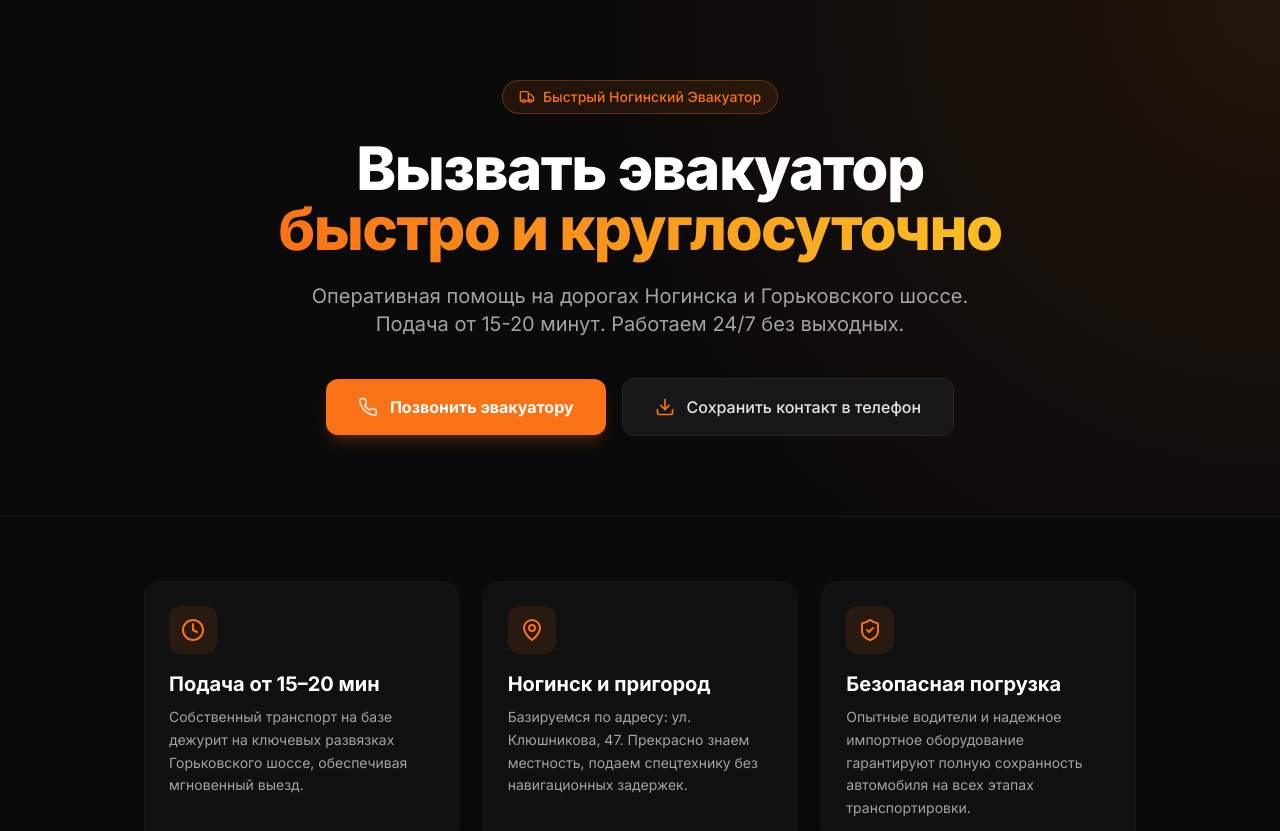
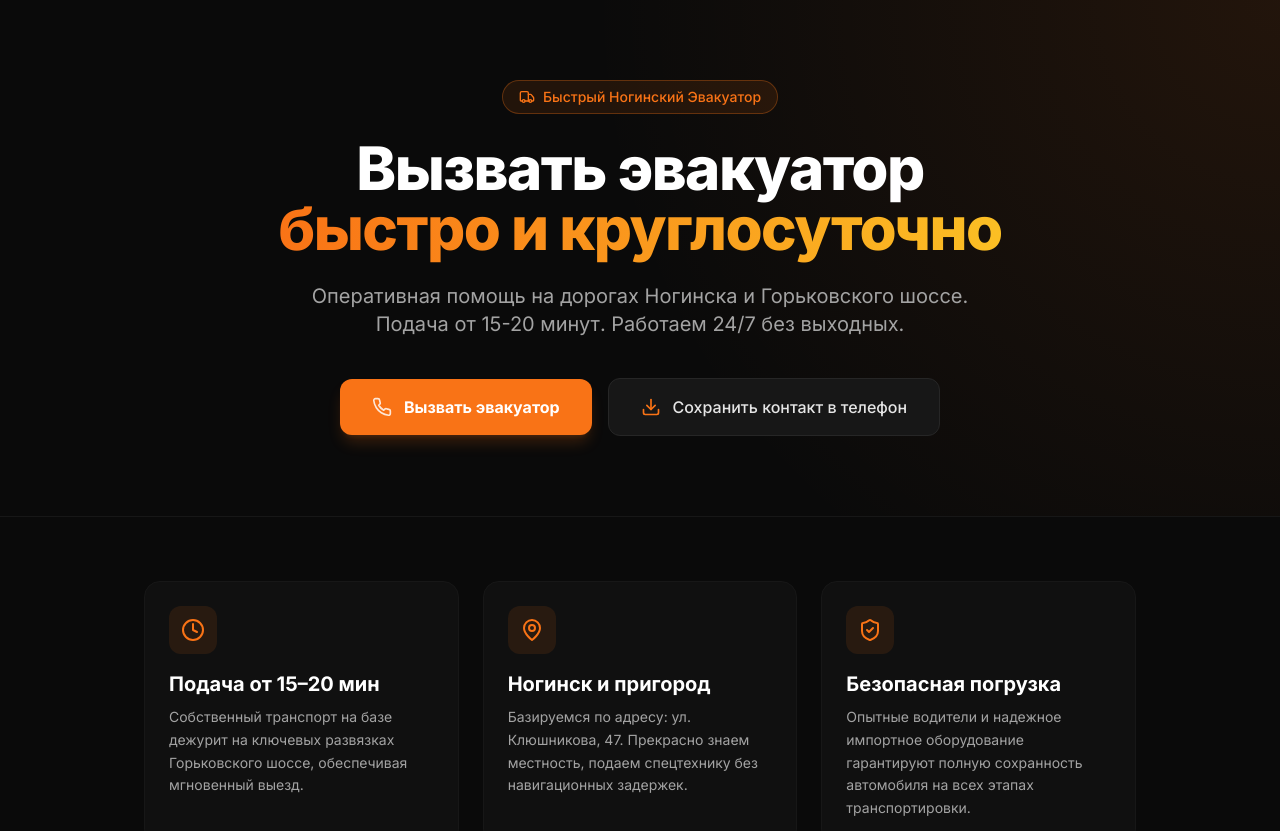
Before and after one commit to sh969bolt/boltteremok1, a React (Vite) app: page / in a window 1280 px wide. Shown: the top 831 px of the page. Built offline with nearby package versions, Linux system fonts and the light colour scheme.

Commit message:
Updated App.tsx

```diff
--- a/src/App.tsx
+++ b/src/App.tsx
@@ -72,7 +72,7 @@ END:VCARD`;
               className="w-full sm:w-auto flex items-center justify-center gap-3 bg-orange-500 hover:bg-orange-600 text-white font-bold px-8 py-4 rounded-xl shadow-lg shadow-orange-500/20 transition-all transform hover:-translate-y-0.5 active:translate-y-0"
             >
               <Phone className="w-5 h-5 animate-pulse" />
-              Позвонить эвакуатору
+              Вызвать эвакуатор
             </a>
 
             <button
```
